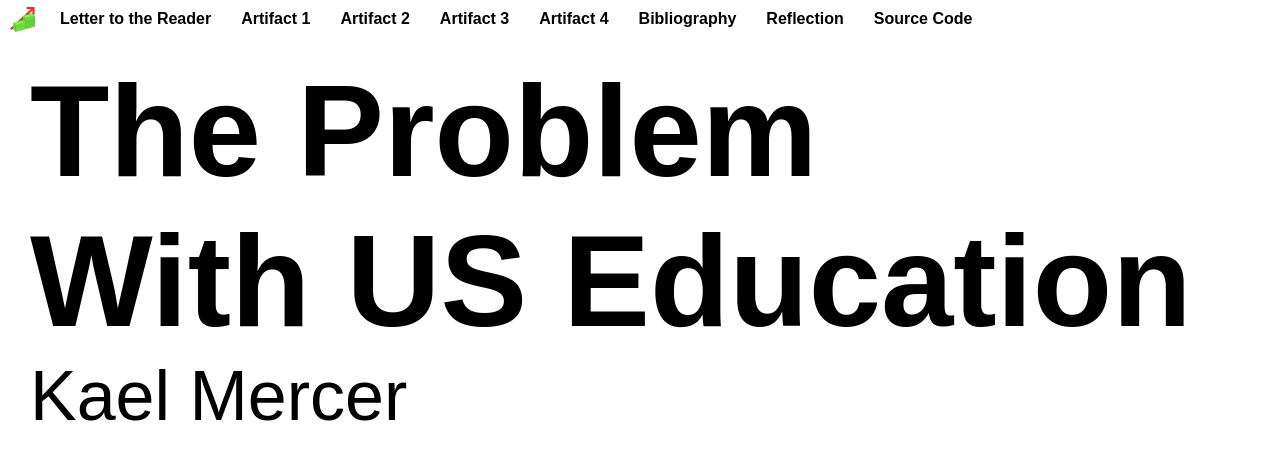
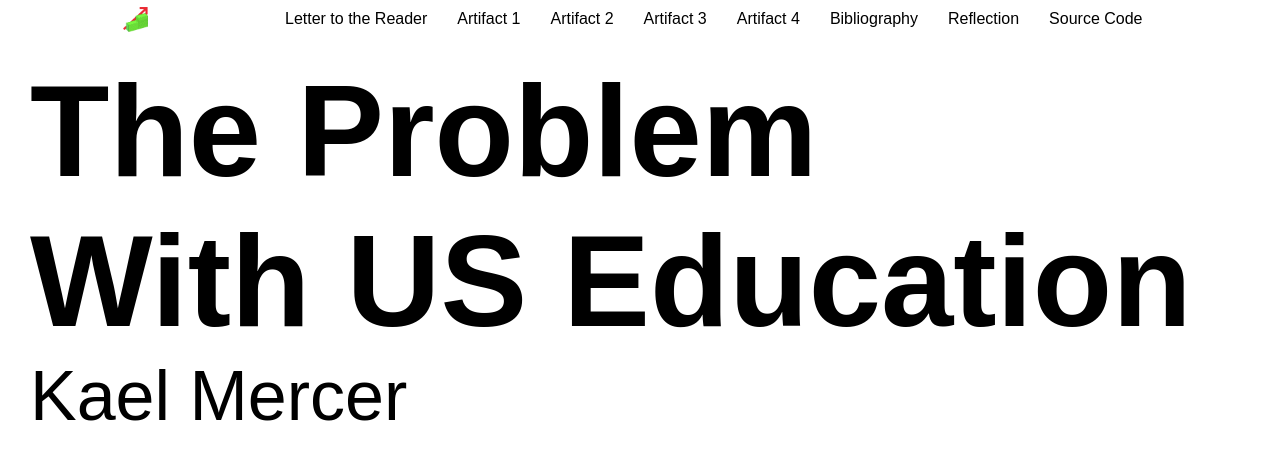
Before and after one commit to KaelM/MGP, a plain HTML site: page index.html in a window 1280 px wide. Drawn offline with Linux system fonts and the light colour scheme.

Commit message:
Update styles.css

```diff
--- a/styles.css
+++ b/styles.css
@@ -15,7 +15,7 @@ nav {
   padding-left: 10px;
   padding-right: 10px;
   display: flex;
-  justify-content: flex-start;
+  justify-content: space-evenly;
   align-items: center;
   gap: 10px;
 }
@@ -36,7 +36,6 @@ nav {
   text-decoration: none;
   color: black;
   font-family: arial;
-  font-weight: bold;
 }
 
 .nav-item:hover {
```
